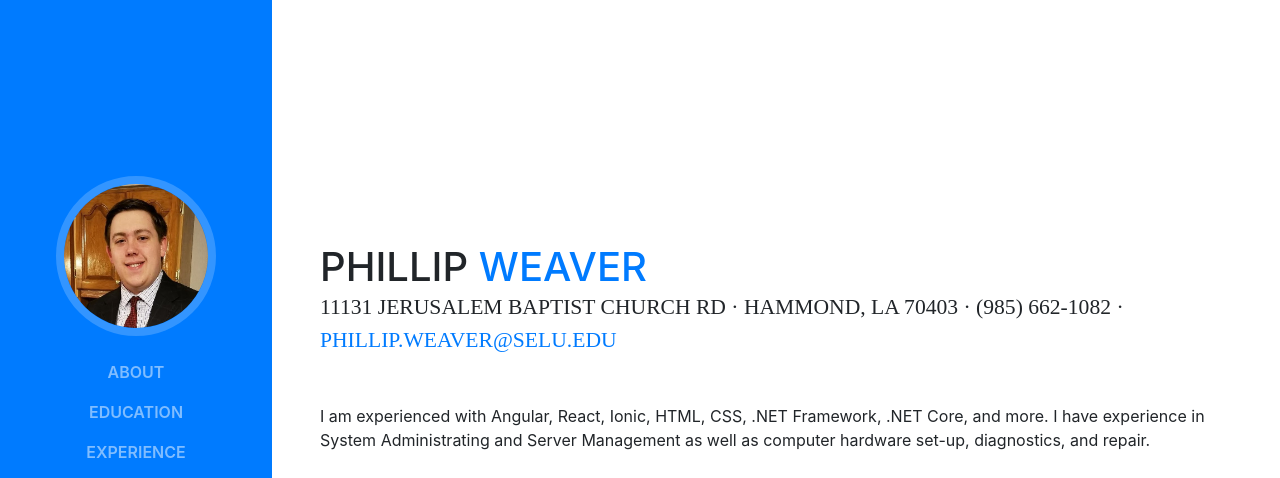
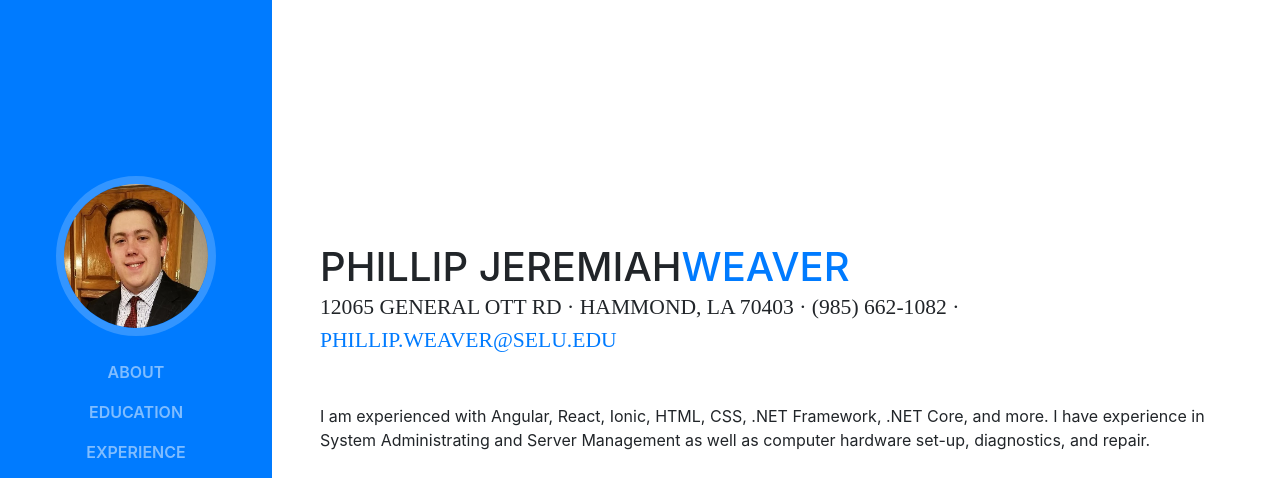
Before and after one commit to jbw716/jbw716.github.io, a website with bundled scripts: page index.html in a window 1280 px wide. Shown: the top 478 px of the page. Built offline with nearby package versions, Linux system fonts and the light colour scheme; a web font is replaced by a local one.

Commit message:
Updated name and address

```diff
--- a/index.html
+++ b/index.html
@@ -71,10 +71,8 @@
 
     <section class="resume-section p-3 p-lg-5 d-flex d-column" id="about">
       <div class="my-auto">
-        <h1 class="mb-0">Phillip
-          <span class="text-primary">Weaver</span>
-        </h1>
-        <div class="subheading mb-5">11131 Jerusalem Baptist Church Rd · Hammond, LA 70403 · (985) 662-1082 ·
+        <h1 class="mb-0">Phillip Jeremiah<span class="text-primary">Weaver</span></h1>
+        <div class="subheading mb-5">12065 General Ott Rd · Hammond, LA 70403 · (985) 662-1082 ·
           <a href="mailto:phillip.weaver@selu.edu">phillip.weaver@selu.edu</a>
         </div>
         <p class="mb-5">I am experienced with Angular, React, Ionic, HTML, CSS, .NET Framework, .NET Core, and more. I have
```
